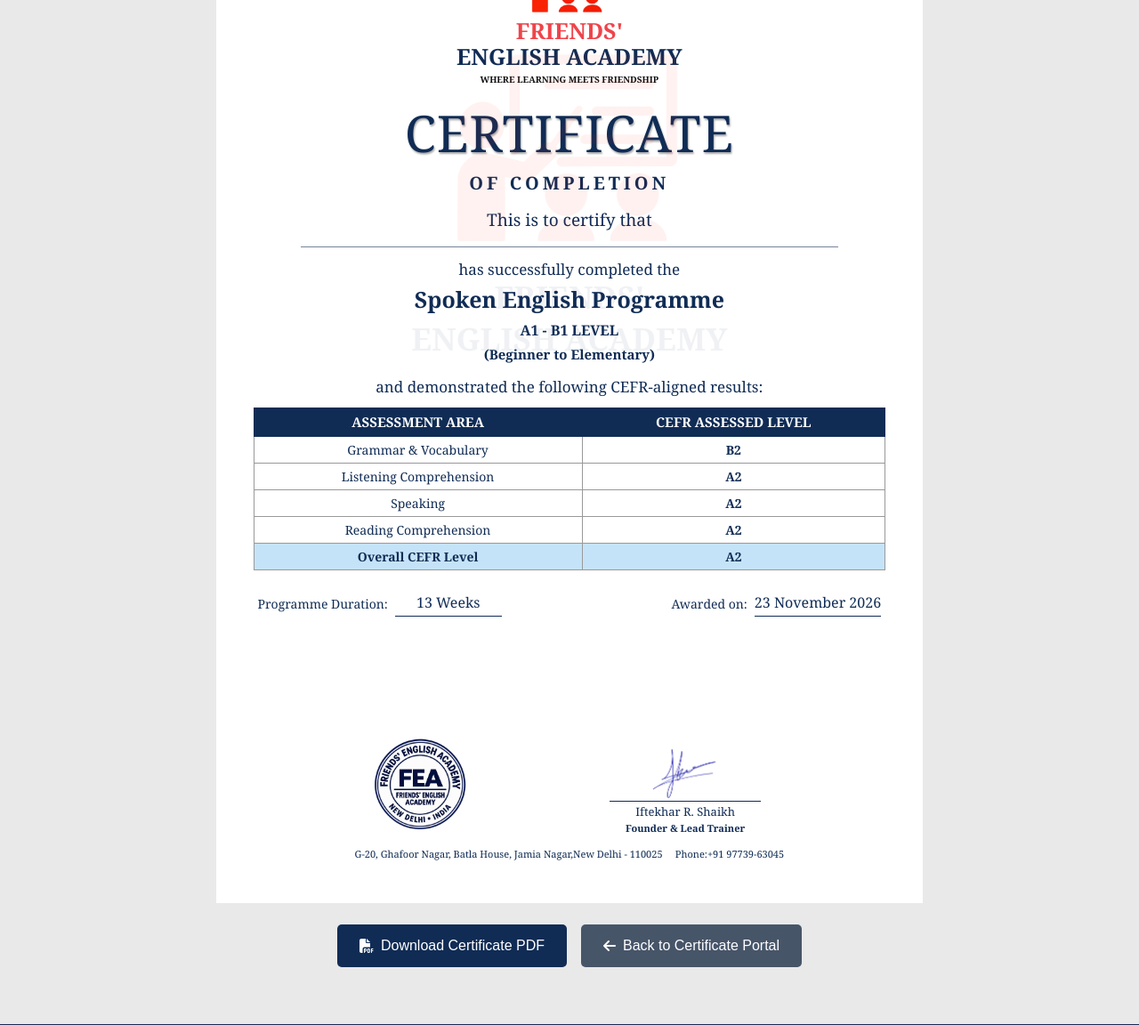
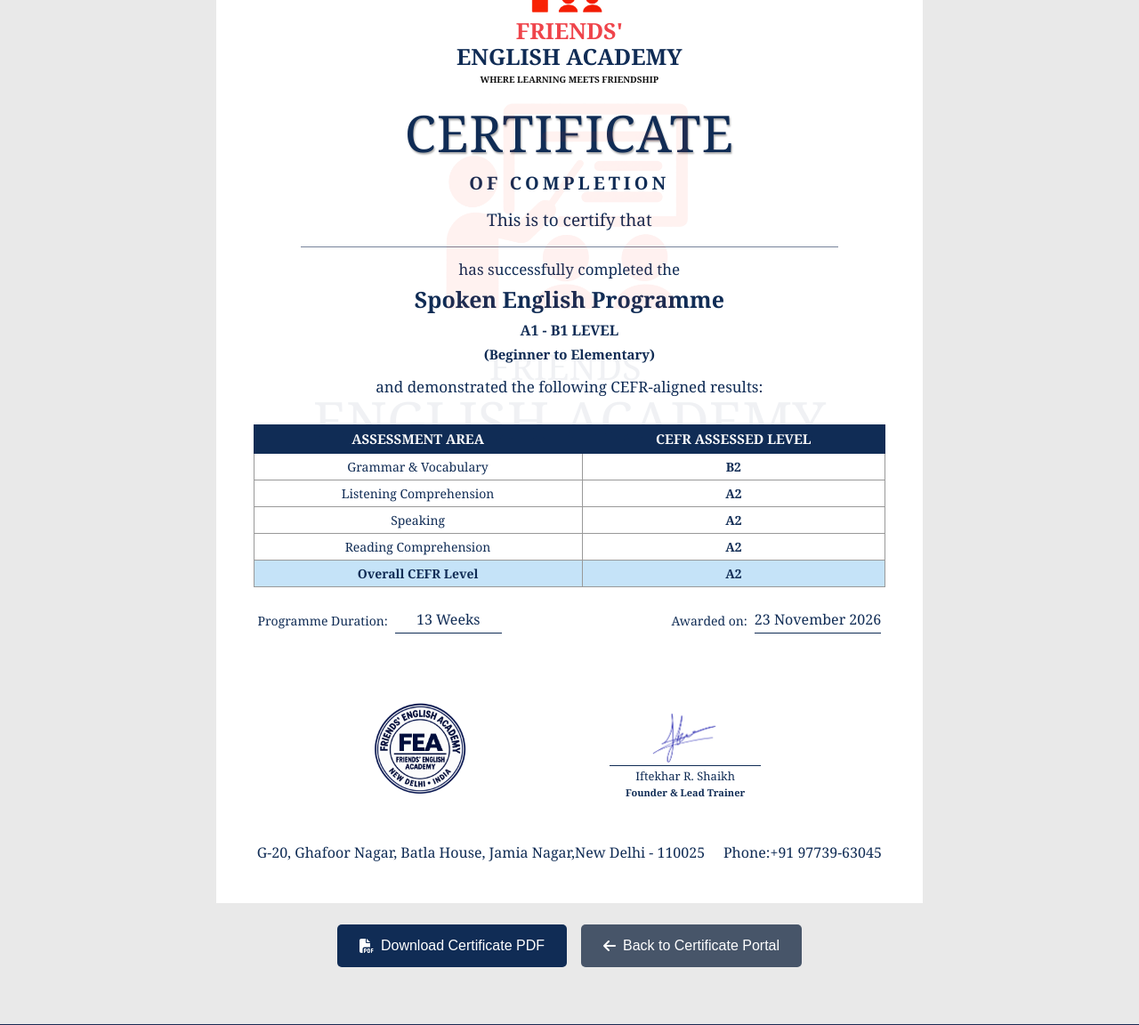
Before and after one commit to haque8566/Friends-English-Academy, a Node server app: template views/pages/certificate.ejs in a window 1280 px wide. Shown: the part 222-1374 px from the top of the page at 89% size. Run offline with Node 20, Linux system fonts and the light colour scheme; the template is opened without the code that fills it, so the values that code supplies are empty; some libraries are stand-ins or nearby versions.

Commit message:
final Certificate

```diff
--- a/public/css/certificate.css
+++ b/public/css/certificate.css
@@ -238,7 +238,7 @@
 .certificate .assessment {
     width: 100%;
     border-collapse: collapse;
-    margin-top: 11px;
+    margin-top: 30px;
     font-size: 14px;
     text-align: center;
 }
@@ -299,19 +299,24 @@
     opacity: 0.06;
     z-index: 0;
     width: 100%;
+    margin-top: 50px;
 }
 
 .certificate .watermark img {
-    width: 300px;
-    height: 300px;
+    width: 330px;
+    height: 330px;
     object-fit: contain;
 }
 
 .certificate .watermark h2 {
-    font-size: 35px;
+    font-size: 25px;
     color: #102c55;
     font-weight: bold;
-    margin-top: 5px;
+    /* margin-top: 5px; */
+}
+
+.English{
+    font-size: 60px;
 }
 
 /* Bottom Section: Seal + Signature */
@@ -327,6 +332,7 @@
     padding: 0 15px;
     margin: 0;
     margin-right: 110px;
+    margin-bottom: 40px;
 }
 
 /* Academy Official Seal */
--- a/views/pages/certificate.ejs
+++ b/views/pages/certificate.ejs
@@ -12,9 +12,8 @@
 
         <img src="/images/logo.png" alt="Academy Logo">
 
-        <h2>FRIENDS'</h2>
-
-        <h2>ENGLISH ACADEMY</h2>
+        <h1>FRIENDS'</h1>
+        <h1 class="English">ENGLISH ACADEMY</h1>
 
     </div>
 
@@ -168,10 +167,10 @@
     <!-- Footer -->
     <footer class="footer">
 
-        <p style="margin-bottom: 20px;">
+        <h6 style="margin-bottom: 20px;">
             G-20, Ghafoor Nagar, Batla House, Jamia Nagar,New Delhi - 110025
             &nbsp;&nbsp;&nbsp; Phone:+91 97739-63045
-        </p>
+        </h6>
 
     </footer>
 
```
